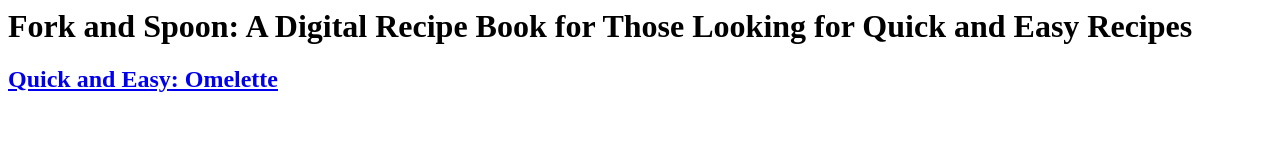
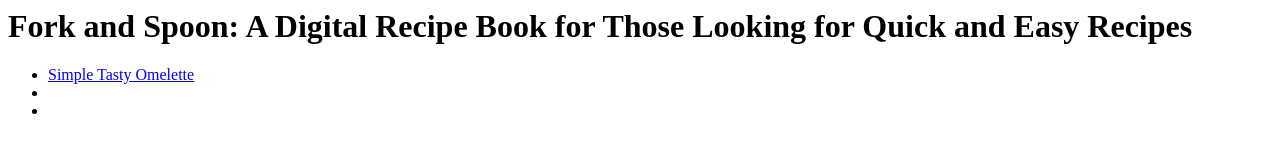
Before and after one commit to johnxminimo/recipeswebsite, a plain HTML site: page index.html in a window 1280 px wide. Drawn offline with Linux system fonts and the light colour scheme.

Commit message:
updated home

```diff
--- a/index.html
+++ b/index.html
@@ -7,6 +7,9 @@
 
     <body>
         <h1>Fork and Spoon: A Digital Recipe Book for Those Looking for Quick and Easy Recipes </h1>
-        <h2><a href=./recipes/omellete.html>Quick and Easy: Omelette<a></h2>
+        <ul>
+            <li><a href=./recipes/omellete.html>Simple Tasty Omelette<a><li>
+            <li></li>
+        </ul>
     </body>
 </html>
```
Also changed, not shown: recipes/omellete.html (+1 -1 lines), images/omelette.png (added), 1 other file.
